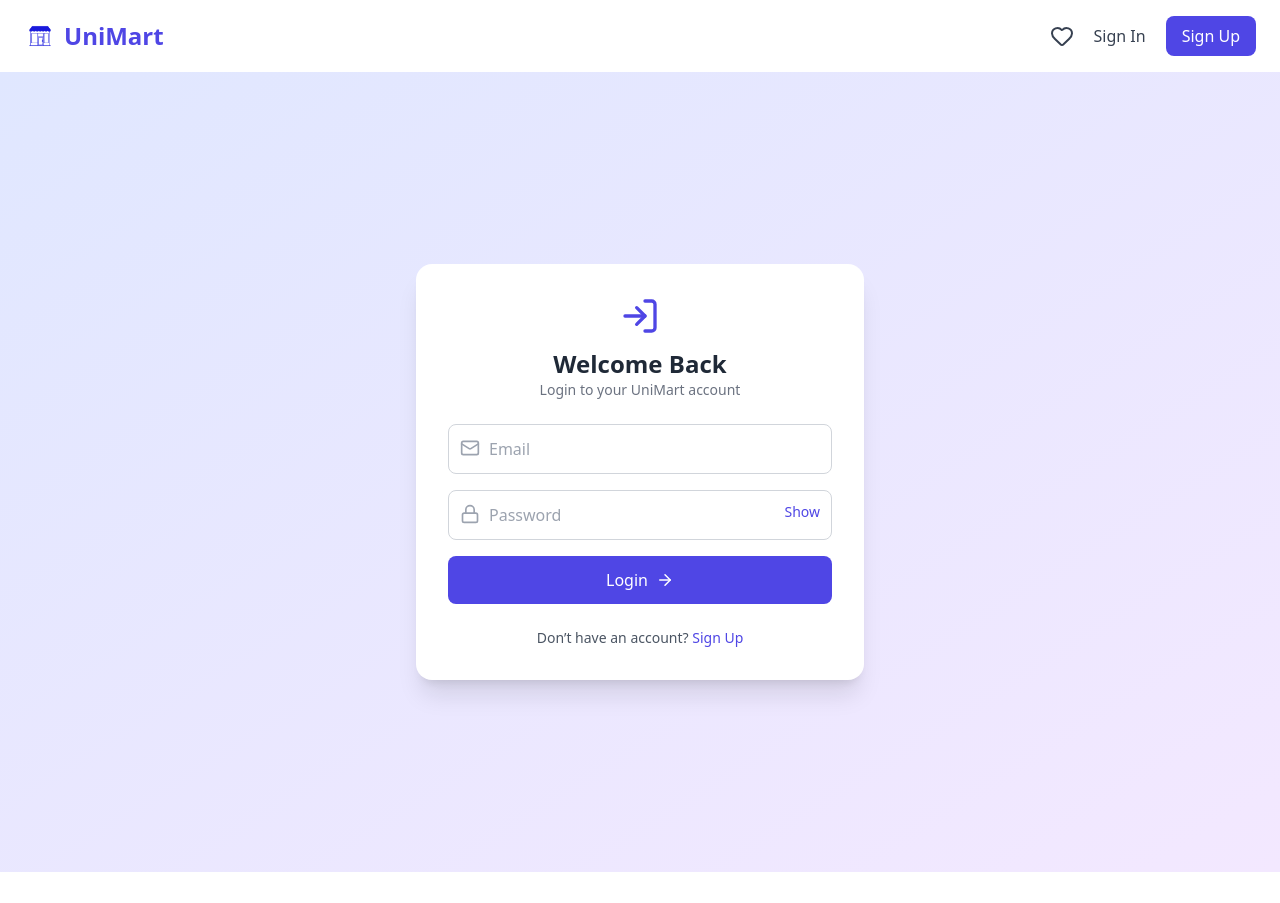
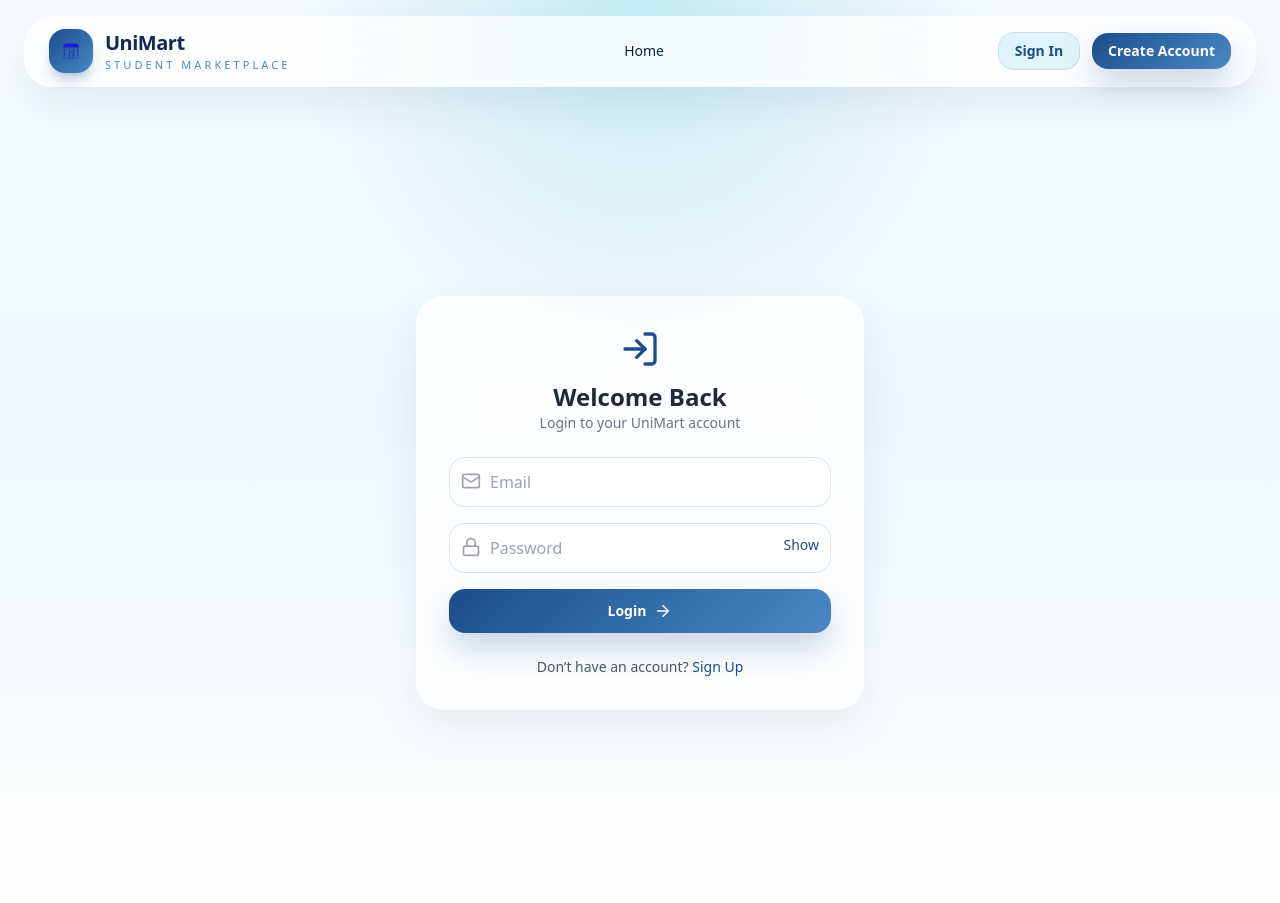
Before and after one commit to Namitha-Munasinghe/UniMart, a React (Vite) app in the folder frontend/: page /login in a window 1280 px wide. Before the commit the page ends 872 px from the top, so only its background shows below. Built offline with nearby package versions, Linux system fonts and the light colour scheme; no server answers.

Commit message:
modern nav bar and color palette

```diff
--- a/frontend/src/components/Navbar.jsx
+++ b/frontend/src/components/Navbar.jsx
@@ -1,83 +1,147 @@
-// Navbar.jsx
-import React from "react";
+import React, { useState } from "react";
 import { NavLink } from "react-router-dom";
-import { ShoppingCart, User, LogOut, LayoutDashboard, Heart } from "lucide-react";
+import { LayoutDashboard, LogOut, Menu, Package2, User, X } from "lucide-react";
 import { useUserStore } from "../stores/useUserStore";
 import unimart from "../assets/unimart.png";
 
 const Navbar = () => {
-  const { user, logout } = useUserStore(); // make sure your store has a logout function
-
+  const { user, logout } = useUserStore();
   const isAdmin = user?.role === "admin";
-  const linkClass = "hover:text-indigo-600 transition";
+  const [mobileOpen, setMobileOpen] = useState(false);
 
   const handleLogout = () => {
-    logout(); // call store logout
+    logout();
+    setMobileOpen(false);
   };
 
+  const closeMenu = () => setMobileOpen(false);
+
+  const navLinkClass = ({ isActive }) =>
+    `rounded-full px-4 py-2 text-sm font-medium transition ${
+      isActive
+        ? "bg-[#BDE8F5] text-[#0F2854]"
+        : "text-[#0F2854]/72 hover:bg-[#BDE8F5]/60 hover:text-[#0F2854]"
+    }`;
+
   return (
-    <nav className="bg-white shadow-md px-6 py-4">
-      <div className="max-w-7xl mx-auto flex justify-between items-center">
-        {/* Logo */}
-        <NavLink to="/" className="flex items-center text-2xl font-bold text-indigo-600">
-          <img src={unimart} alt="UniMart" className="w-8 h-8 mr-2" />
-          UniMart
+    <header className="sticky top-0 z-40 px-4 py-4 sm:px-6">
+      <nav className="um-glass mx-auto max-w-7xl rounded-[28px] px-4 py-3 sm:px-6">
+        <div className="flex items-center justify-between gap-4">
+          <NavLink to="/" onClick={closeMenu} className="flex items-center gap-3 text-[#0F2854]">
+            <div className="flex h-11 w-11 items-center justify-center rounded-2xl bg-gradient-to-br from-[#1C4D8D] to-[#4988C4] shadow-lg shadow-[#1C4D8D]/25">
+              <img src={unimart} alt="UniMart" className="h-6 w-6" />
+            </div>
+            <div>
+              <p className="text-xl font-bold tracking-tight">UniMart</p>
+              <p className="text-[11px] font-medium uppercase tracking-[0.28em] text-[#4988C4]">
+                Student Marketplace
+              </p>
+            </div>
           </NavLink>
 
-        <div className="flex items-center space-x-5">
-          {/* Favorites / Heart */}
-          <NavLink to="/favourites">
-            <Heart className="w-6 h-6 text-gray-700 hover:text-red-500 cursor-pointer transition" />
+          <div className="hidden items-center gap-2 md:flex">
+            <NavLink to="/" className={navLinkClass}>
+              Home
             </NavLink>
+            {user && (
+              <>
+                <NavLink to="/my-products" className={navLinkClass}>
+                  My Products
+                </NavLink>
+                <NavLink to="/profile" className={navLinkClass}>
+                  Profile
+                </NavLink>
+              </>
+            )}
+            {isAdmin && (
+              <NavLink
+                to="/admin-reviews"
+                className="inline-flex items-center gap-2 rounded-full bg-[#BDE8F5] px-4 py-2 text-sm font-semibold text-[#0F2854] transition hover:bg-[#9ed8eb]"
+              >
+                <LayoutDashboard size={17} />
+                Admin
+              </NavLink>
+            )}
+          </div>
 
-          {/* Auth Links */}
+          <div className="hidden items-center gap-3 md:flex">
             {!user ? (
               <>
-              <NavLink
-                to="/login"
-                className="text-gray-700 hover:text-indigo-600 font-medium"
-              >
+                <NavLink to="/login" className="um-secondary-btn px-4 py-2">
                   Sign In
                 </NavLink>
-
-              <NavLink
-                to="/signup"
-                className="bg-indigo-600 text-white px-4 py-2 rounded-lg hover:bg-indigo-700 transition"
-              >
-                Sign Up
+                <NavLink to="/signup" className="um-primary-btn px-4 py-2">
+                  Create Account
                 </NavLink>
               </>
             ) : (
               <>
-              {/* Profile */}
-              <NavLink to="/profile">
-                <User className="w-6 h-6 text-gray-700 hover:text-indigo-600 cursor-pointer transition" />
-              </NavLink>
-
-              {/* Admin Link */}
-              {isAdmin && (
-                <NavLink
-                  to="/admin"
-                  className="hidden md:flex items-center gap-2 bg-yellow-500 text-white px-4 py-2 rounded-lg hover:bg-yellow-600 transition"
-                >
-                  <LayoutDashboard size={18} />
-                  Admin
-                </NavLink>
-              )}
-
-              {/* Logout */}
-              <button
-                onClick={handleLogout}
-                className="hidden md:flex items-center gap-2 bg-indigo-600 text-white px-4 py-2 rounded-lg hover:bg-indigo-700 transition"
-              >
-                <LogOut size={18} />
+                <div className="flex items-center gap-3 rounded-full border border-[#4988C4]/15 bg-white/80 px-4 py-2">
+                  <div className="flex h-10 w-10 items-center justify-center rounded-full bg-[#1C4D8D] text-sm font-bold text-white">
+                    {user.name?.charAt(0)?.toUpperCase() || "U"}
+                  </div>
+                  <div className="leading-tight">
+                    <p className="text-sm font-semibold text-[#0F2854]">{user.name}</p>
+                    <p className="text-xs text-[#4988C4]">{user.role}</p>
+                  </div>
+                </div>
+                <button onClick={handleLogout} className="um-primary-btn px-4 py-2">
+                  <LogOut size={17} />
                   Logout
                 </button>
               </>
             )}
           </div>
+
+          <button
+            type="button"
+            onClick={() => setMobileOpen((value) => !value)}
+            className="inline-flex h-11 w-11 items-center justify-center rounded-2xl bg-[#BDE8F5]/75 text-[#0F2854] transition hover:bg-[#BDE8F5] md:hidden"
+          >
+            {mobileOpen ? <X size={20} /> : <Menu size={20} />}
+          </button>
         </div>
+
+        {mobileOpen && (
+          <div className="mt-4 space-y-3 rounded-[24px] border border-[#4988C4]/15 bg-white/90 p-4 md:hidden">
+            <NavLink to="/" onClick={closeMenu} className={navLinkClass}>
+              Home
+            </NavLink>
+            {user && (
+              <>
+                <NavLink to="/my-products" onClick={closeMenu} className={navLinkClass}>
+                  <span className="inline-flex items-center gap-2">
+                    <Package2 size={16} />
+                    My Products
+                  </span>
+                </NavLink>
+                <NavLink to="/profile" onClick={closeMenu} className={navLinkClass}>
+                  <span className="inline-flex items-center gap-2">
+                    <User size={16} />
+                    Profile
+                  </span>
+                </NavLink>
+              </>
+            )}
+            {!user ? (
+              <div className="grid gap-3 pt-2">
+                <NavLink to="/login" onClick={closeMenu} className="um-secondary-btn">
+                  Sign In
+                </NavLink>
+                <NavLink to="/signup" onClick={closeMenu} className="um-primary-btn">
+                  Create Account
+                </NavLink>
+              </div>
+            ) : (
+              <button onClick={handleLogout} className="um-primary-btn mt-2 w-full">
+                <LogOut size={17} />
+                Logout
+              </button>
+            )}
+          </div>
+        )}
       </nav>
+    </header>
   );
 };
 
--- a/frontend/src/index.css
+++ b/frontend/src/index.css
@@ -1,3 +1,71 @@
 @tailwind base;
 @tailwind components;
 @tailwind utilities;
+
+@layer base {
+  :root {
+    --um-navy: #0f2854;
+    --um-royal: #1c4d8d;
+    --um-sky: #4988c4;
+    --um-mist: #bde8f5;
+    --um-ink: #11223e;
+    --um-bg: #eef8fc;
+  }
+
+  html {
+    scroll-behavior: smooth;
+  }
+
+  body {
+    min-height: 100vh;
+    color: var(--um-ink);
+    background:
+      radial-gradient(circle at top, rgba(189, 232, 245, 0.85), transparent 32%),
+      linear-gradient(180deg, #f7fcfe 0%, var(--um-bg) 46%, #ffffff 100%);
+  }
+
+  ::selection {
+    background: rgba(73, 136, 196, 0.25);
+    color: var(--um-navy);
+  }
+}
+
+@layer components {
+  .um-glass {
+    @apply border border-white/50 bg-white/75 backdrop-blur-xl;
+    box-shadow: 0 18px 45px rgba(15, 40, 84, 0.08);
+  }
+
+  .um-primary-btn {
+    @apply inline-flex items-center justify-center gap-2 rounded-2xl px-5 py-3 text-sm font-semibold text-white transition;
+    background: linear-gradient(135deg, var(--um-royal), var(--um-sky));
+    box-shadow: 0 16px 30px rgba(28, 77, 141, 0.22);
+  }
+
+  .um-primary-btn:hover {
+    transform: translateY(-1px);
+    box-shadow: 0 20px 36px rgba(28, 77, 141, 0.26);
+  }
+
+  .um-secondary-btn {
+    @apply inline-flex items-center justify-center gap-2 rounded-2xl px-5 py-3 text-sm font-semibold transition;
+    color: var(--um-royal);
+    background: rgba(189, 232, 245, 0.45);
+    border: 1px solid rgba(73, 136, 196, 0.18);
+  }
+
+  .um-secondary-btn:hover {
+    background: rgba(189, 232, 245, 0.72);
+  }
+
+  .um-input {
+    @apply w-full rounded-2xl border px-4 py-3 outline-none transition;
+    border-color: rgba(73, 136, 196, 0.22);
+    background: rgba(255, 255, 255, 0.95);
+  }
+
+  .um-input:focus {
+    border-color: var(--um-sky);
+    box-shadow: 0 0 0 4px rgba(73, 136, 196, 0.12);
+  }
+}
--- a/frontend/src/pages/LoginPage.jsx
+++ b/frontend/src/pages/LoginPage.jsx
@@ -30,18 +30,18 @@ const LoginPage = () => {
 };
 
   return (
-    <div className="min-h-screen flex items-center justify-center bg-gradient-to-br from-indigo-100 to-purple-100 px-4">
+    <div className="min-h-screen flex items-center justify-center bg-transparent px-4">
 
       <motion.div
         initial={{ opacity: 0, y: 40 }}
         animate={{ opacity: 1, y: 0 }}
         transition={{ duration: 0.6 }}
-        className="bg-white p-8 rounded-2xl shadow-xl w-full max-w-md"
+        className="um-glass w-full max-w-md rounded-[28px] p-8"
       >
         {/* Header */}
         <div className="text-center mb-6">
           <div className="flex justify-center mb-3">
-            <LogIn className="w-10 h-10 text-indigo-600" />
+            <LogIn className="h-10 w-10 text-[#1C4D8D]" />
           </div>
           <h2 className="text-2xl font-bold text-gray-800">
             Welcome Back
@@ -63,7 +63,7 @@ const LoginPage = () => {
               placeholder="Email"
               value={formData.email}
               onChange={handleChange}
-              className="w-full pl-10 p-3 rounded-lg border border-gray-300 focus:ring-2 focus:ring-indigo-400 outline-none"
+              className="um-input pl-10"
               required
             />
           </div>
@@ -77,14 +77,14 @@ const LoginPage = () => {
               placeholder="Password"
               value={formData.password}
               onChange={handleChange}
-              className="w-full pl-10 pr-12 p-3 rounded-lg border border-gray-300 focus:ring-2 focus:ring-indigo-400 outline-none"
+              className="um-input pl-10 pr-12"
               required
             />
 
             <button
               type="button"
               onClick={() => setShowPassword(!showPassword)}
-              className="absolute right-3 top-3 text-sm text-indigo-600 font-medium"
+              className="absolute right-3 top-3 text-sm font-medium text-[#1C4D8D]"
             >
               {showPassword ? "Hide" : "Show"}
             </button>
@@ -95,7 +95,7 @@ const LoginPage = () => {
             whileTap={{ scale: 0.97 }}
             type="submit"
             disabled={loading}
-            className="w-full bg-indigo-600 text-white p-3 rounded-lg flex items-center justify-center gap-2 hover:bg-indigo-700 transition"
+            className="um-primary-btn w-full"
           >
             {loading ? (
               <Loader className="animate-spin w-5 h-5" />
@@ -112,7 +112,7 @@ const LoginPage = () => {
           Don’t have an account?{" "}
           <Link
             to="/signup"
-            className="text-indigo-600 font-medium hover:underline"
+            className="font-medium text-[#1C4D8D] hover:underline"
           >
             Sign Up
           </Link>
```
Also changed, not shown: frontend/src/pages/HomePage.jsx (+27 -41 lines), frontend/src/pages/MyProductsPage.jsx (+20 -24 lines), frontend/src/pages/ProductDetailPage.jsx (+26 -26 lines), frontend/src/pages/ProfilePage.jsx (+13 -13 lines), frontend/src/pages/SignUpPage.jsx (+12 -12 lines). Lines whose indentation alone changed are shown as unchanged.
